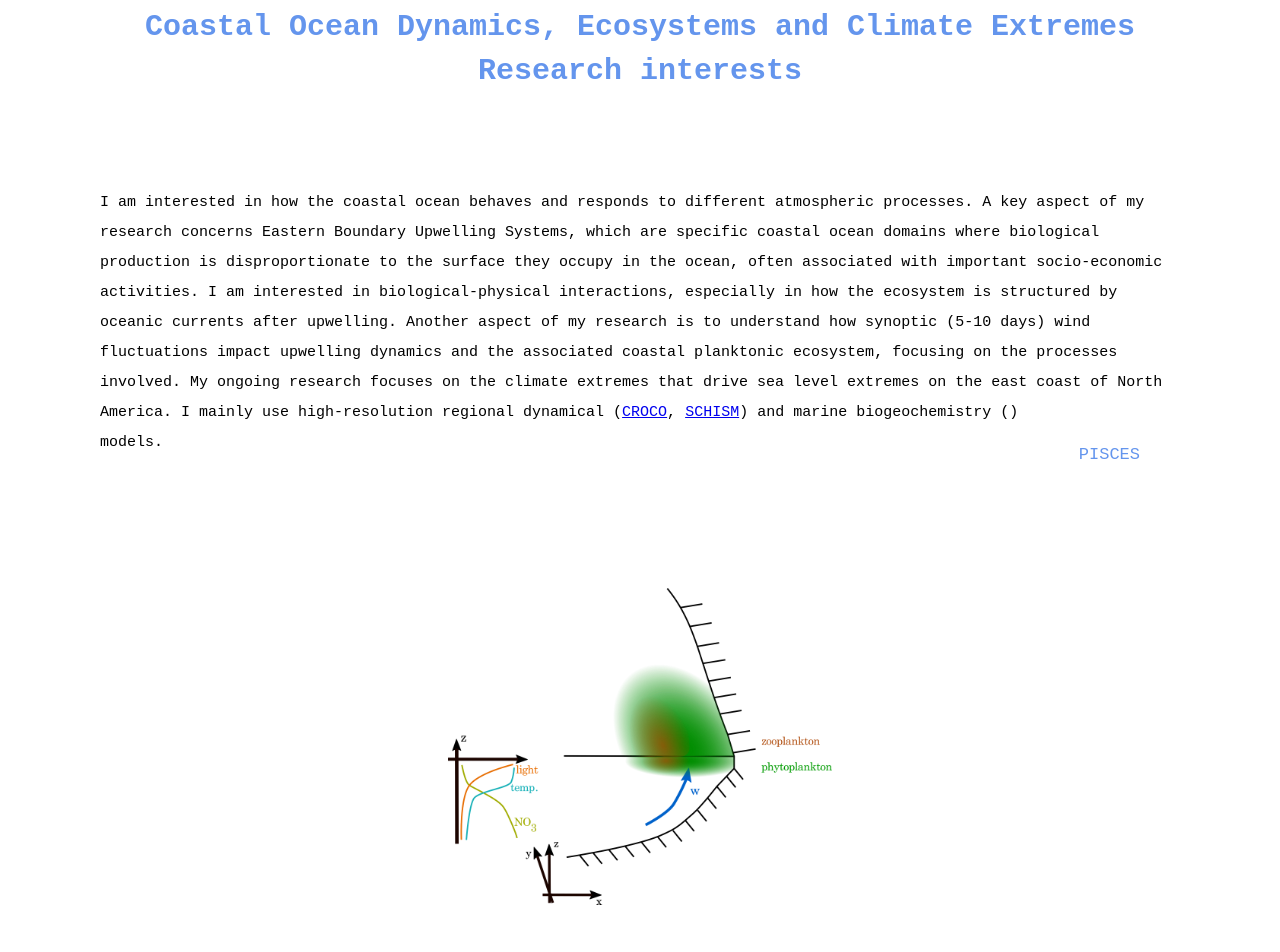
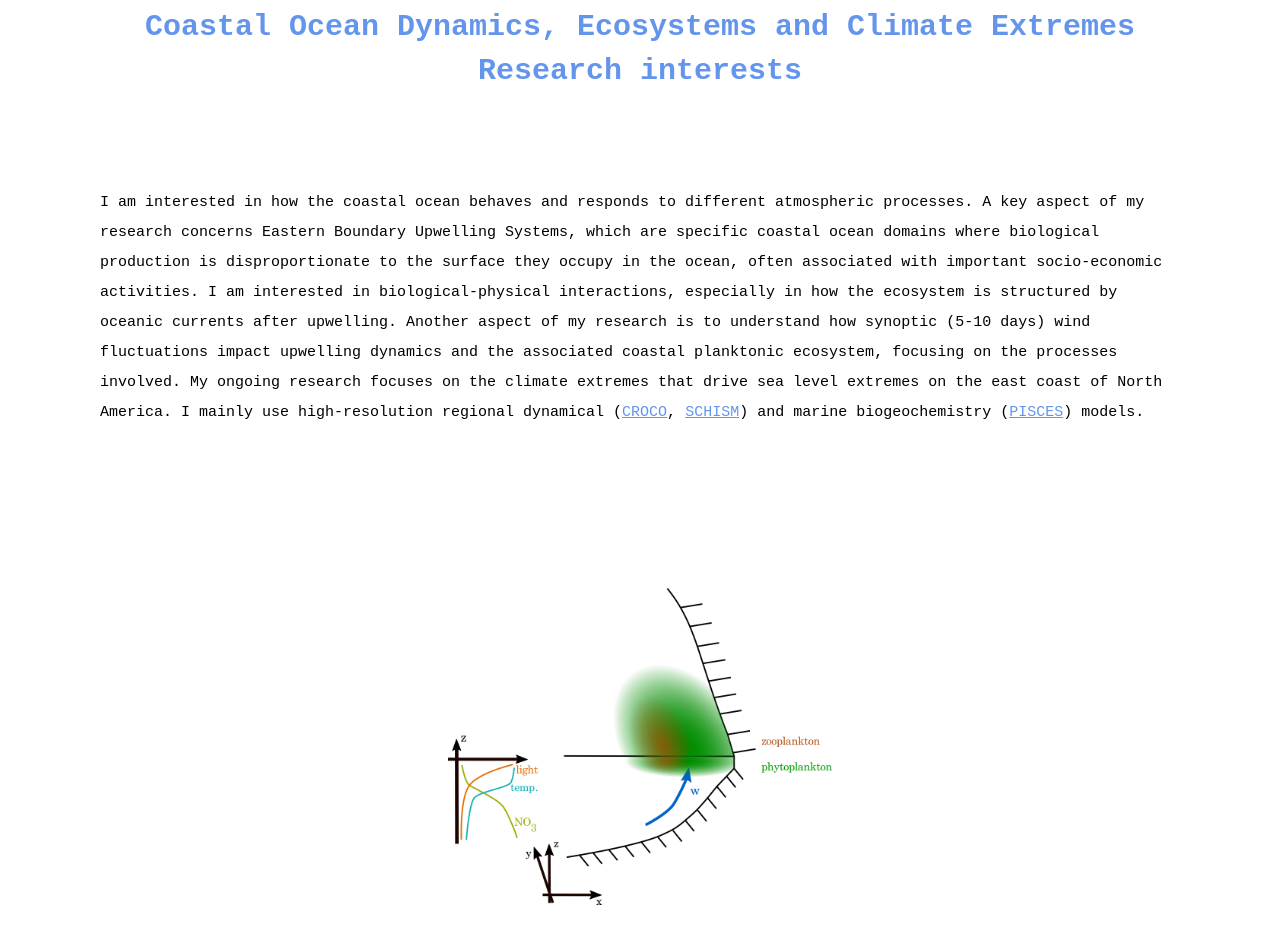
Before and after one commit to pierrechabert/pierrechabert.github.io, a Jekyll site: the page Research.html, which Jekyll copies as it is, in a window 1280 px wide. Shown: the top 952 px of the page. Built offline with Jekyll 4.4.1, drawn with Linux system fonts in a browser that asks for light colours.

Commit message:
Update Research.html

```diff
--- a/Research.html
+++ b/Research.html
@@ -20,6 +20,8 @@
             margin: auto;
         }
          .href-style-fit {color:cornflowerblue; font-size:17px; margin:40px; text-align:center; text-decoration:none; float: right;
+    }
+         .href-style-fit-text {color:cornflowerblue;
     }
          .href-style-fitnofloat {color:cornflowerblue; font-size:17px; margin:10px; text-align:center; text-decoration:none;
     }
@@ -60,7 +62,7 @@
     <div class="entry-content" style="height:100px; margin:100px;">
  <!--         <h1 style="color:cornflowerblue; font-size:20px;"> Coastal Ecosystems </h1> -->
             <p style="line-height: 2.0; font-size:15px;">
-              I am interested in how the coastal ocean behaves and responds to different atmospheric processes. A key aspect of my research concerns Eastern Boundary Upwelling Systems, which are specific coastal ocean domains where biological production is disproportionate to the surface they occupy in the ocean, often associated with important socio-economic activities. I am interested in biological-physical interactions, especially in how the ecosystem is structured by oceanic currents after upwelling. Another aspect of my research is to understand how synoptic (5-10 days) wind fluctuations impact upwelling dynamics and the associated coastal planktonic ecosystem, focusing on the processes involved. My ongoing research focuses on the climate extremes that drive sea level extremes on the east coast of North America. I mainly use high-resolution regional dynamical (<a href="https://www.croco-ocean.org/" target="_blank">CROCO</a>, <a href="https://ccrm.vims.edu/schismweb/" target="_blank">SCHISM</a>) and marine biogeochemistry (<a href="https://www.pisces-community.org/" class="href-style-fit" target="_blank">PISCES</a>) models.
+              I am interested in how the coastal ocean behaves and responds to different atmospheric processes. A key aspect of my research concerns Eastern Boundary Upwelling Systems, which are specific coastal ocean domains where biological production is disproportionate to the surface they occupy in the ocean, often associated with important socio-economic activities. I am interested in biological-physical interactions, especially in how the ecosystem is structured by oceanic currents after upwelling. Another aspect of my research is to understand how synoptic (5-10 days) wind fluctuations impact upwelling dynamics and the associated coastal planktonic ecosystem, focusing on the processes involved. My ongoing research focuses on the climate extremes that drive sea level extremes on the east coast of North America. I mainly use high-resolution regional dynamical (<a href="https://www.croco-ocean.org/" class="href-style-fit-text" target="_blank">CROCO</a>, <a href="https://ccrm.vims.edu/schismweb/" class="href-style-fit-text" target="_blank">SCHISM</a>) and marine biogeochemistry (<a href="https://www.pisces-community.org/" class="href-style-fit-text" target="_blank">PISCES</a>) models.
            </p>
       <!-- Presentation, research interests -->
     </div>
```
